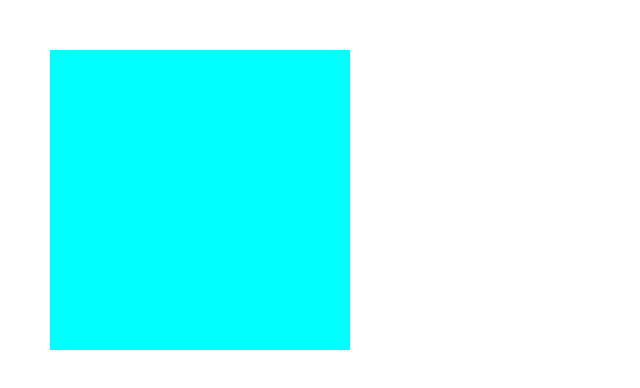
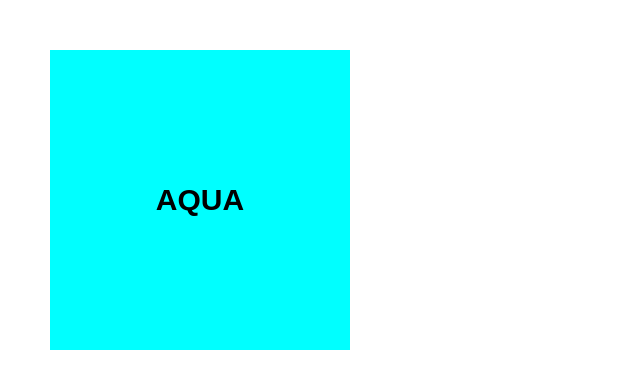
Before and after one commit to kimjisun317/ex, a plain HTML site: page index.html in a window 1280 px wide. Shown: the whole page, without its empty margins (0-640 px from the left). Drawn offline with Linux system fonts and the light colour scheme.

Commit message:
아쿠아 박스에 텍스트 추가

```diff
--- a/index.html
+++ b/index.html
@@ -12,7 +12,9 @@
 </head>
 <body>
 
-	<div class="box"></div>
+	<div class="box">
+		AQUA
+	</div>
 
 </body>
 </html>
--- a/scss/style.scss
+++ b/scss/style.scss
@@ -3,4 +3,6 @@
 
 .box {
     width:300px; height:300px; background: aqua; margin: 50px;
+
+    text-align: center; font: bold 30px/300px 'arial'; color: #000;
 }
```
Also changed, not shown: css/style.css, 1 other file.
